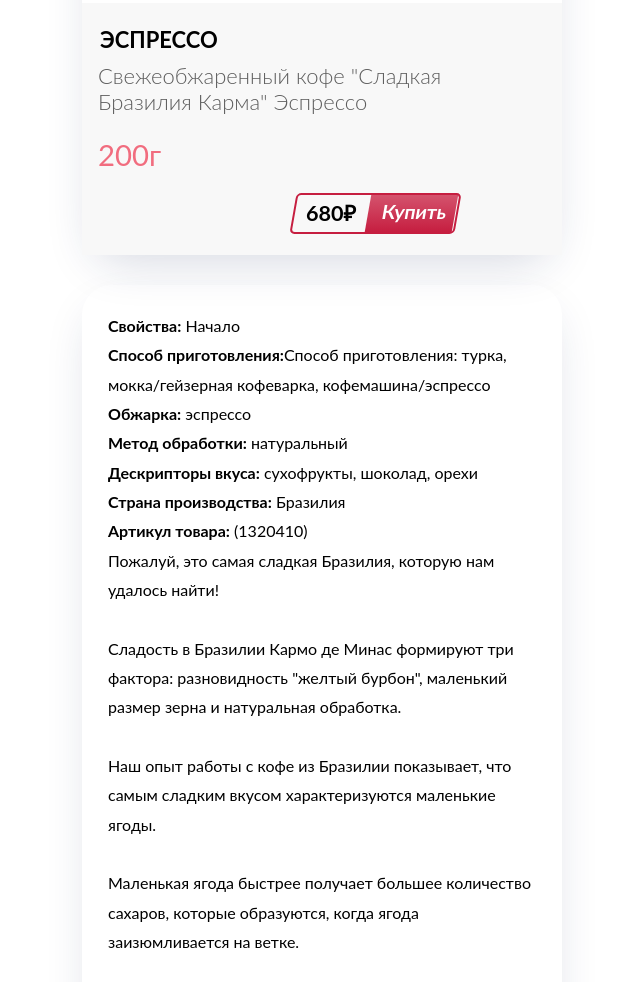
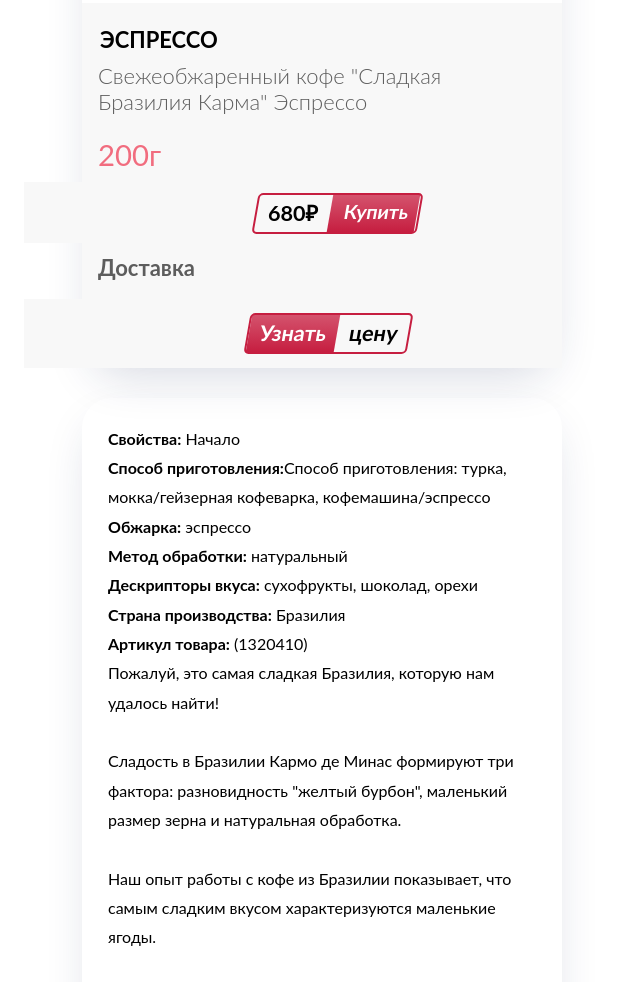
Before and after one commit to iklove2/sovacoffeeshop.ru, a plain HTML site: page sbc.sovacoffeeshop.ru/index.html in a window 1280 px wide. Shown: the part 765-1747 px from the top of the page, without its empty margins (318-958 px from the left). Drawn offline with Linux system fonts and the light colour scheme.

Commit message:
add css button second delivery sbc.sovacoffeeshop.ru

```diff
--- a/sbc.sovacoffeeshop.ru/css/style.css
+++ b/sbc.sovacoffeeshop.ru/css/style.css
@@ -41,7 +41,7 @@ a.button11 {
     text-decoration: none;
     padding: .25em .5em;
   }
-  a.button11:after {
+  a.button11::after {
     content: "Купить";  /* здесь 6 букв */
     position: absolute;
     z-index: -1;
@@ -70,6 +70,53 @@ a.button11 {
   }
 
 
+/*кнопака доставка*/
+.btn_delivery {
+	display: inline-block;
+    position: relative;
+    z-index: 1;
+    font-size: 135%;
+    font-weight: 700;
+    text-decoration: none;
+    padding: .25em .5em;
+    -webkit-transform: skewX(-10deg);
+    transform: skewX(-10deg);
+    background: linear-gradient(#d4536d, #c61e40) no-repeat 100% 0;
+    background-size: calc(6*(1em*90/135) + .5em) 100%;
+    box-shadow: inset calc(-6*(1em*90/135) - .5em) 0 rgba(255,255,255,0);
+    transition: .3s;
+    color: #fff;
+	cursor: pointer;
+	user-select: none;
+	appearance: none;
+	touch-action: manipulation;
+}
+.btn_delivery:focus-visible {
+	box-shadow: 0 0 0 2px #666;
+}
+
+.btn_delivery:hover {
+    box-shadow: inset calc(-6*(1em*90/135) - .5em) 0 rgba(255,255,255,.2);
+}
+.btn_delivery:active {
+    background-image: linear-gradient(#c61e40, #d4536d);
+}
+
+
+a.btn_delivery::after {
+    content: "цену";  /* здесь 6 букв */
+    position: absolute;
+    z-index: -1;
+    top: -2px;
+    left: -2px;
+    width: calc(100% + 4*(1em*90/135) - 2px*2*2);  /* где 6*(1em*90/135), где 6 - это 6 букв, 90 - это font-size after, а 135 - это font-size родителя */
+    text-align: right;
+    color: #000;
+    padding: .25em .5em;
+    border-radius: 5px;
+    border: 2px solid #c61e40;
+    box-shadow: inset calc(-6*(1em*90/135) - .5em) 0 rgba(255,255,255,0);
+  }
 
 /*Shop content css*/
 .shop_content {
@@ -157,7 +204,8 @@ a.button11 {
 .button_bye {
     text-align: center;
     background: #F8F8F8;
-    padding: 16px 0px 28px 18px;
+    margin-left: -58px;
+    padding: 16px 0px 16px 0px;
 }
 
 .item_btn {
@@ -204,12 +252,12 @@ a.button11 {
 }
 
 .shop_content>ul {
-    padding-bottom: 114px;
+    /* padding-bottom: 114px; */
     width: 100%;
     display: grid;
     gap: 10px;
     position: relative;
-    margin-bottom: 96px;
+    margin-bottom: 30px;
     /* overflow-x: hidden; */
 }
 
@@ -243,7 +291,7 @@ a.button11 {
 }
 
 .automated__column-img {
-    max-width: 600px;
+    max-width: 480px;
     padding: 26px 26px;
     font-size: 20pt;
     line-height: 22pt;
--- a/sbc.sovacoffeeshop.ru/index.html
+++ b/sbc.sovacoffeeshop.ru/index.html
@@ -37,6 +37,8 @@
                             </p>
                             <span class="shop_content_weight">200г</span>
                             <div class="button_bye"><a href="#" class="button11">680₽</a></div>
+                            <p><strong>Доставка</strong></p>
+                            <div class="button_bye"><a class="btn_delivery" href="##">Узнать</a></div>
                         </div>
                         <div class="automated__column-img">
                             <p><strong>Свойства:</strong> Начало</p>
```
